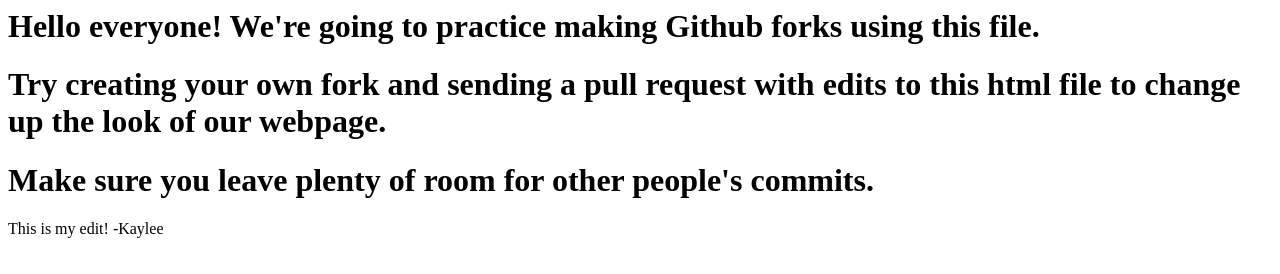
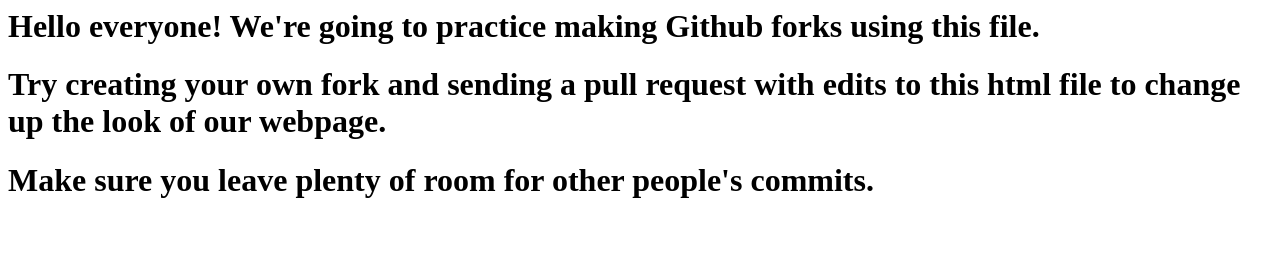
Before and after one commit to lonestar-kingwood-acm/Github-Practice-Sept28, a plain HTML site: page index.html in a window 1280 px wide. Drawn offline with Linux system fonts and the light colour scheme.

Commit message:
Update index.html

```diff
--- a/index.html
+++ b/index.html
@@ -1,7 +1,3 @@
 <h1> Hello everyone! We're going to practice making Github forks using this file. </h1>
 <h1> Try creating your own fork and sending a pull request with edits to this html file to change up the look of our webpage. </h1>
 <h1> Make sure you leave plenty of room for other people's commits. </h1>
-
-
-
-<p> This is my edit! -Kaylee</p>
```
